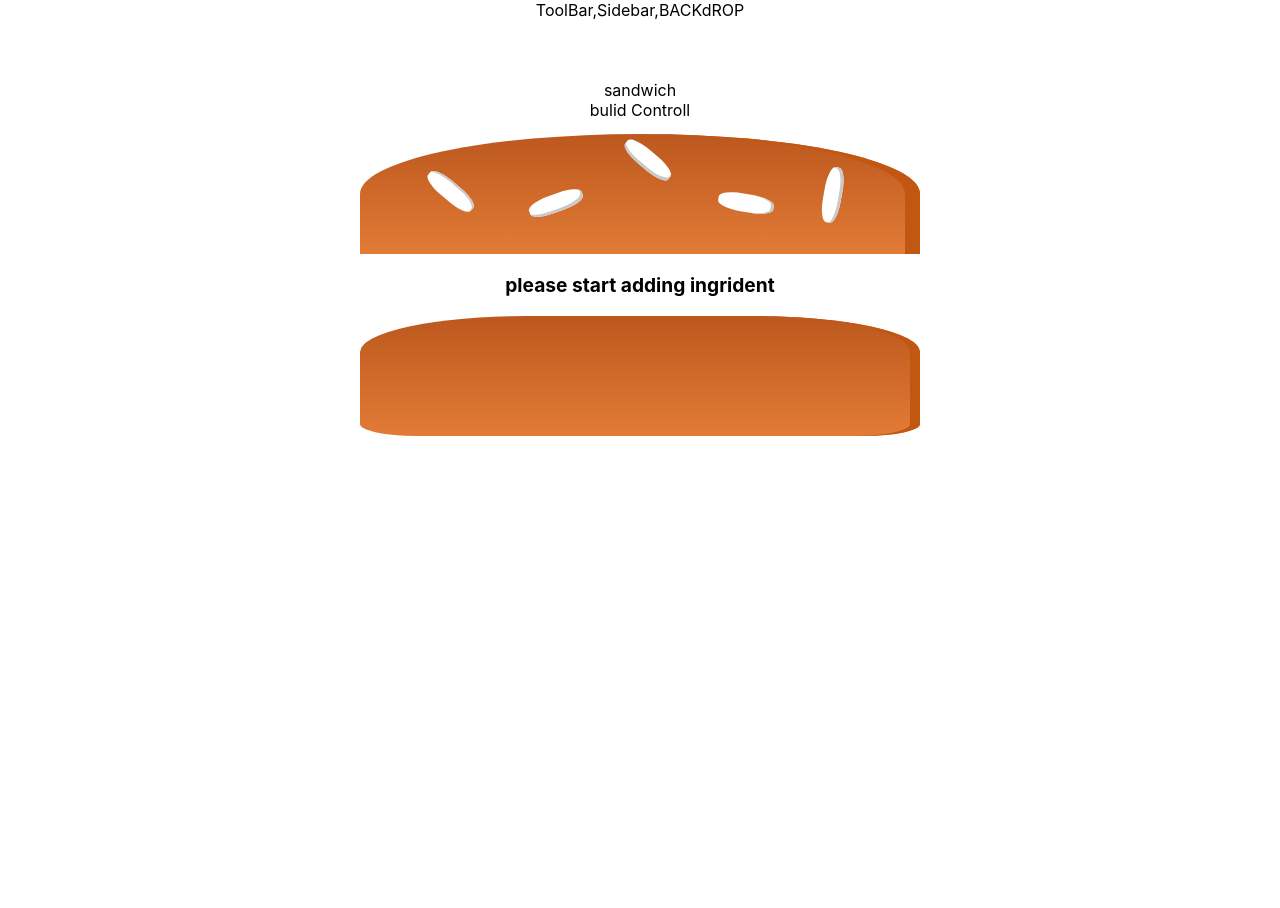
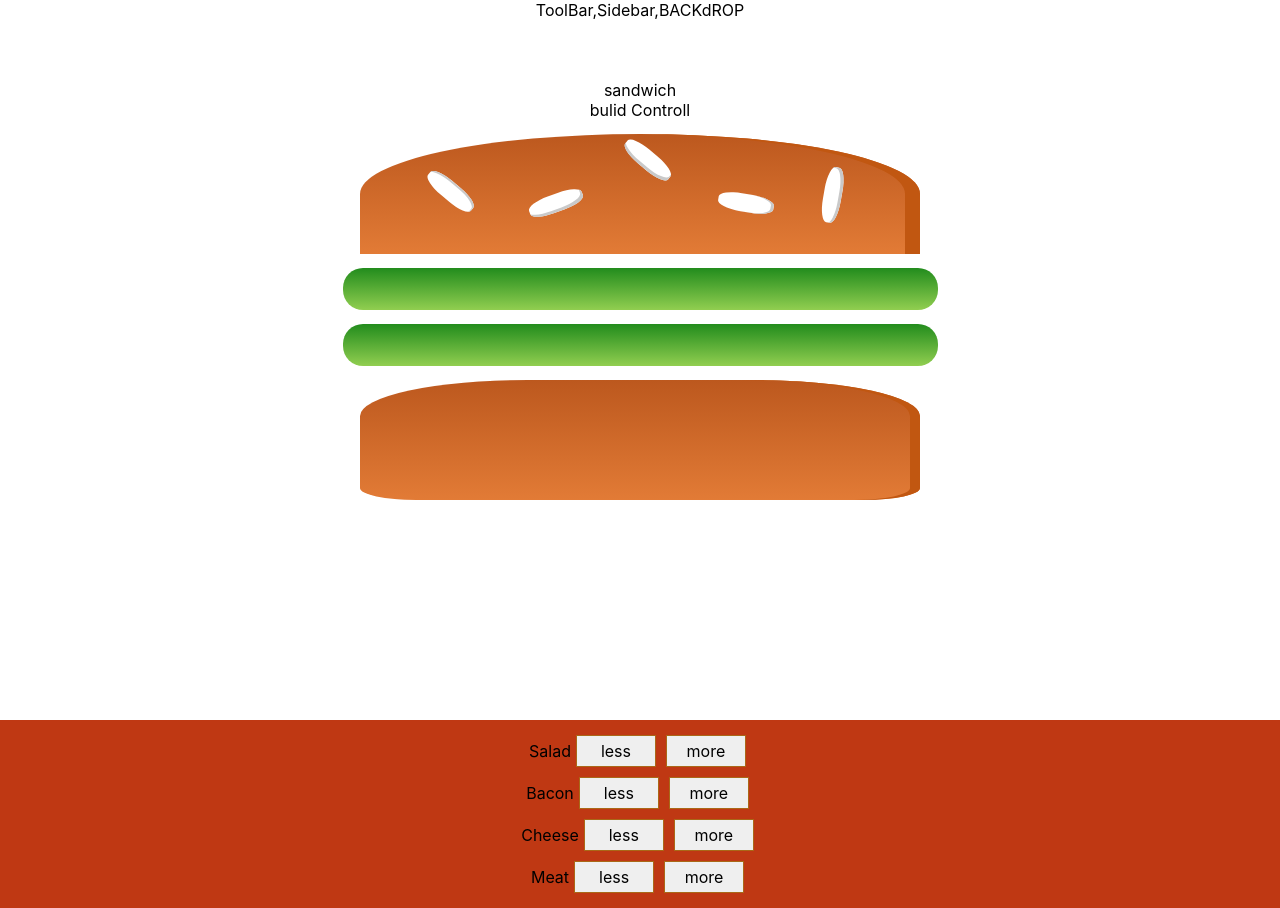
Before and after one commit to pooyafils/sandwich-shop, a React (Create React App) app: page / in a window 1280 px wide. Before the commit the page ends 800 px from the top, so only its background shows below. Built offline with nearby package versions, Linux system fonts and the light colour scheme.

Commit message:
adding bulid controls for less and more ingrident

```diff
--- a/src/component/sandwich/Sandwich.js
+++ b/src/component/sandwich/Sandwich.js
@@ -14,7 +14,7 @@
     }
     console.log(trasformedIngrident)
  return(
-     <div className={classes.Burger}>
+     <div className={classes.Sandwich}>
          <SandwichIngredient type="bread-top"/>
       {/*   <SandwichIngredient type="meat"/>
          <SandwichIngredient type="cheese"/>*/}
--- a/src/component/sandwich/TheSandwich.module.css
+++ b/src/component/sandwich/TheSandwich.module.css
@@ -1,4 +1,4 @@
-.Burger {
+.Sandwich {
     width: 100%;
     margin: auto;
     height: 250px;
@@ -9,21 +9,21 @@
 }
 
 @media (min-width: 500px) and (min-height: 400px) {
-    .Burger {
+    .Sandwich {
         width: 350px;
         height: 300px;
     }
 }
 
 @media (min-width: 500px) and (min-height: 401px) {
-    .Burger {
+    .Sandwich {
         width: 450px;
         height: 400px;
     }
 }
 
 @media (min-width: 1000px) and (min-height: 700px) {
-    .Burger {
+    .Sandwich {
         width: 700px;
         height: 600px;
     }
--- /dev/null
+++ b/src/component/sandwich/bulidcontrols/BulidControls.js
@@ -0,0 +1,20 @@
+import React from 'react'
+import classes from './BulidControls.module.css'
+import BulidControl from "./bulidcontrol/Bulidcontrol";
+const controls=[
+    {label:'Salad',  type:'salad'},
+    {label:'Bacon',  type:'bacon'},
+    {label:'Cheese',  type:'cheese'},
+    {label:'Meat',  type:'meat'}
+];
+const BulidControls=(props)=>{
+
+    return(
+        <div className={classes.BulidControls} >
+            {controls.map(ctrl=>(
+                <BulidControl key={ctrl.label} label={ctrl.label}/>
+            ))}
+        </div>
+    )
+}
+export default BulidControls;
--- /dev/null
+++ b/src/component/sandwich/bulidcontrols/BulidControls.module.css
@@ -0,0 +1,10 @@
+.BulidControls{
+    width: 100%;
+    background-color: #bf3813;
+    display: flex;
+    align-items: center;
+    box-shadow: 0 2px 1px #ccc;
+    flex-flow: column;
+    margin: auto;
+    padding: 10px 0;
+}
--- /dev/null
+++ b/src/component/sandwich/bulidcontrols/bulidcontrol/BulidControl.module.css
@@ -0,0 +1,57 @@
+.BuildControl {
+    display: flex;
+    justify-content: space-between;
+    align-items: center;
+    margin: 5px 0;
+}
+
+.BuildControl button {
+    display: block;
+    font: inherit;
+    padding: 5px;
+    margin: 0 5px;
+    width: 80px;
+    border: 1px solid #AA6817;
+    cursor: pointer;
+    outline: none;
+}
+
+
+.BuildControl button:disabled {
+    background-color: #AC9980;
+    border: 1px solid #7E7365;
+    color: #ccc;
+    cursor: default;
+}
+
+.BuildControl button:hover:disabled {
+    background-color: #AC9980;
+    color: #ccc;
+    cursor: not-allowed;
+}
+
+.Label {
+    padding: 10px;
+    font-weight: bold;
+    width: 80px;
+}
+
+.BuildControl .Less {
+    background-color: #D39952;
+    color: white;
+}
+
+.BuildControl .More {
+    background-color: #8F5E1E;
+    color: white;
+}
+
+.BuildControl .Less:hover, .BuildControl .Less:active {
+    background-color: #DAA972;
+    color: white;
+}
+
+.BuildControl .More:hover,.BuildControl .More:active {
+    background-color: #99703F;
+    color: white;
+}
--- /dev/null
+++ b/src/component/sandwich/bulidcontrols/bulidcontrol/Bulidcontrol.js
@@ -0,0 +1,15 @@
+import React from 'react'
+import classes from './BulidControl.module.css'
+const BulidControl=(props)=>{
+
+    return(
+        <div className={classes.BuildControl}>
+          <div className="Label">{props.label}</div>
+            <button className="Less">less</button>
+            <button className="More">more</button>
+        </div>
+    )
+
+}
+
+export default BulidControl;
--- a/src/containers/sandwich/SandwichBulider.js
+++ b/src/containers/sandwich/SandwichBulider.js
@@ -1,6 +1,7 @@
 import React,{Component} from 'react'
 import Auxs from '../../hoc/Auxs'
 import Sandwich from '../../component/sandwich/Sandwich'
+import BulidControls from "../../component/sandwich/bulidcontrols/BulidControls";
 class sandwichBuilder extends Component{
   /*  constructor(props) {
         super(props);
@@ -8,7 +9,7 @@
     }*/
     state={
         ingredient:{
-           salad:0,
+           salad:2,
             bacon:0,
             cheese:0,
             meat:0
@@ -20,6 +21,7 @@
     <div>sandwich</div>
     <div>bulid Controll</div>
     <Sandwich ingredients={this.state.ingredient}/>
+    <BulidControls/>
 </Auxs>
     )
 }
```
